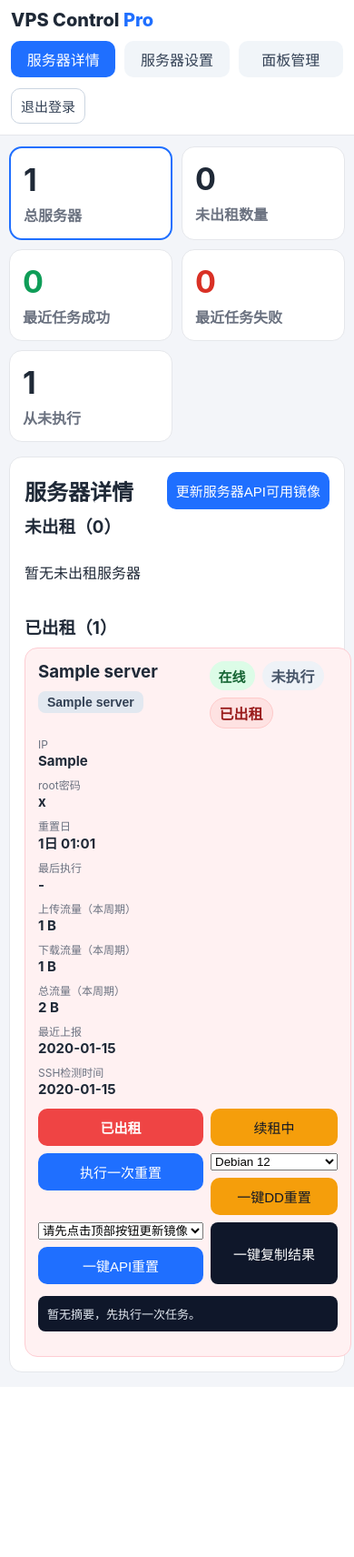
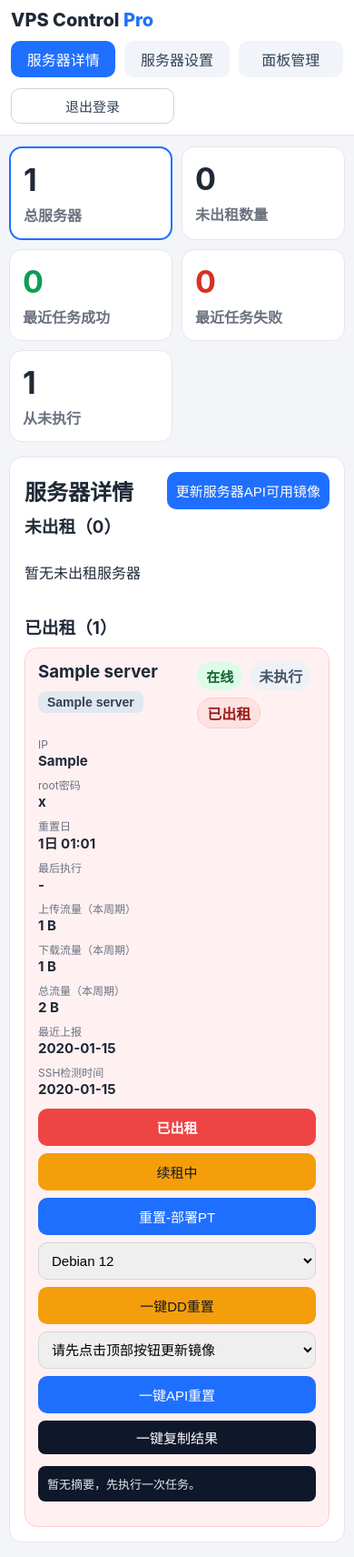
Before and after one commit to laijunquan216/VPS-, a Flask app: page /details in a window 390 px wide. Shown: the whole page at 91% size. Before the commit the page ends 1509 px from the top, so only its background shows below. Run offline with Flask 3, Linux system fonts and the light colour scheme; the visitor is signed in with stand-in values (Sample User, id 1); tables that the repository leaves empty hold one stand-in row (values such as "Sample post"); data that the repository does not hold is empty.

Commit message:
Fix mobile card overflow and disable sticky topbar

```diff
--- a/app.py
+++ b/app.py
@@ -399,7 +399,10 @@ def save_server_scp_images(server_id, images, selected_key=""):
 
 
 def load_server_scp_images(server_row):
-    text = (server_row.get("scp_image_catalog") or "").strip()
+    if isinstance(server_row, sqlite3.Row):
+        text = str(server_row["scp_image_catalog"] or "").strip()
+    else:
+        text = str((server_row or {}).get("scp_image_catalog") or "").strip()
     if not text:
         return []
     try:
@@ -929,8 +932,13 @@ def refresh_server_api_images(server_row, output_lines=None):
 
 
 def scp_reinstall_debian11(server_row, output_lines, preferred_image=None):
-    account = get_scp_account(server_row.get("scp_account_id"))
-    scp_server_id = (server_row.get("scp_server_id") or "").strip()
+    if isinstance(server_row, sqlite3.Row):
+        account_id = server_row["scp_account_id"]
+        scp_server_id = str(server_row["scp_server_id"] or "").strip()
+    else:
+        account_id = (server_row or {}).get("scp_account_id")
+        scp_server_id = str((server_row or {}).get("scp_server_id") or "").strip()
+    account = get_scp_account(account_id)
 
     if scp_server_id and account:
         output_lines.append(f"已使用面板已配置SCP绑定: 账号[{account['name']}], server_id={scp_server_id}")
@@ -1517,7 +1525,11 @@ def is_api_reinstall_trigger(trigger_type):
 
 def get_selected_scp_image(server_row):
     options = load_server_scp_images(server_row)
-    selected = pick_scp_image_option_by_key(options, server_row.get("scp_selected_image"))
+    if isinstance(server_row, sqlite3.Row):
+        selected_key = server_row["scp_selected_image"]
+    else:
+        selected_key = (server_row or {}).get("scp_selected_image")
+    selected = pick_scp_image_option_by_key(options, selected_key)
     if selected:
         return selected
     return options[0] if options else None
@@ -1834,7 +1846,7 @@ def extract_summary(server_row, raw_output):
     fb = re.search(r"📁\s*FileBrowser[\s\S]*?--------", raw_output)
 
     lines = [
-        f"{server_row['name']}（名称），{server_row['reset_day']}日 {int(server_row.get('reset_hour', 1)):02d}:{int(server_row.get('reset_minute', 0)):02d}（北京时间）重置，需要续租请提前下单",
+        f"{server_row['name']}（名称），{server_row['reset_day']}日 {int(server_row['reset_hour'] or 1):02d}:{int(server_row['reset_minute'] or 0):02d}（北京时间）重置，需要续租请提前下单",
         f"IP address: {ip_match.group(1) if ip_match else server_row['ip']}",
         f"Your new root passwort is {pass_match.group(1).strip() if pass_match else server_row['ssh_password']}",
     ]
@@ -1999,7 +2011,7 @@ class LiveLogBuffer(list):
             self.last_flush_at = now
 
 
-def run_remote(server_row, running_log_id, notify_on_failure=True, notify_on_success=True, reset_command_override=None, force_reinstall=False, preset_password=None, force_api_reinstall=False, selected_api_image=None):
+def run_remote(server_row, running_log_id, notify_on_failure=True, notify_on_success=True, reset_command_override=None, force_reinstall=False, preset_password=None, force_api_reinstall=False, selected_api_image=None, skip_post_deploy=False):
     title = f"[{server_row['name']} - {server_row['ip']}]"
     output_lines = LiveLogBuffer(running_log_id, flush_interval_seconds=10)
     output_lines.append(f"开始执行重置任务 {title}")
@@ -2138,19 +2150,22 @@ def run_remote(server_row, running_log_id, notify_on_failure=True, notify_on_suc
                 execute_command_and_collect(client, "重置任务", reset_command, output_lines)
 
         if reinstall_triggered and not force_reinstall:
-            token = ensure_server_agent_token(mutable_server["id"])
-            builtin_agent_command = build_agent_install_command(panel_base_url, token)
-            if client is None:
-                client = connect_ssh(mutable_server)
-                output_lines.append("执行 Agent安装任务 前重新建立SSH连接成功")
-            ensure_curl_available_for_agent(client, output_lines)
-            execute_command_and_collect(client, "Agent安装任务", builtin_agent_command, output_lines)
-
-            if agent_install_command:
-                prepared_agent_command = render_agent_install_command(agent_install_command, mutable_server)
-                execute_command_and_collect(client, "自定义Agent安装任务", prepared_agent_command, output_lines)
-
-        if ssh_command_2:
+            if skip_post_deploy:
+                output_lines.append("本次任务为一键API重置：仅执行系统重装，跳过Agent/SSH任务2/SSH任务3")
+            else:
+                token = ensure_server_agent_token(mutable_server["id"])
+                builtin_agent_command = build_agent_install_command(panel_base_url, token)
+                if client is None:
+                    client = connect_ssh(mutable_server)
+                    output_lines.append("执行 Agent安装任务 前重新建立SSH连接成功")
+                ensure_curl_available_for_agent(client, output_lines)
+                execute_command_and_collect(client, "Agent安装任务", builtin_agent_command, output_lines)
+
+                if agent_install_command:
+                    prepared_agent_command = render_agent_install_command(agent_install_command, mutable_server)
+                    execute_command_and_collect(client, "自定义Agent安装任务", prepared_agent_command, output_lines)
+
+        if ssh_command_2 and not skip_post_deploy:
             ssh_command_2, ssh2_password = inject_random_ssh2_password_if_needed(ssh_command_2)
             if ssh2_password:
                 output_lines.append(f"SSH任务2检测到固定密码参数，已替换为随机12位密码: {ssh2_password}")
@@ -2159,7 +2174,7 @@ def run_remote(server_row, running_log_id, notify_on_failure=True, notify_on_suc
                 output_lines.append("执行 SSH任务2 前重新建立SSH连接成功")
             execute_command_and_collect(client, "SSH任务2", ssh_command_2, output_lines)
 
-        if ssh_command_3:
+        if ssh_command_3 and not skip_post_deploy:
             if client is None:
                 client = connect_ssh(mutable_server)
                 output_lines.append("执行 SSH任务3 前重新建立SSH连接成功")
@@ -2350,6 +2365,7 @@ def task_worker_loop():
                 preset_password=dd_password,
                 force_api_reinstall=api_reinstall,
                 selected_api_image=selected_api_image,
+                skip_post_deploy=api_reinstall,
             )
 
             with closing(get_conn()) as conn:
--- a/static/style.css
+++ b/static/style.css
@@ -1,6 +1,10 @@
 :root{--bg:#f3f5f9;--card:#fff;--text:#1f2937;--muted:#6b7280;--primary:#1f6fff;--ok:#0f9d58;--bad:#d93025;}
 *{box-sizing:border-box}body{margin:0;font-family:Inter,Arial,sans-serif;background:var(--bg);color:var(--text)}
-.topbar{display:flex;justify-content:space-between;align-items:center;gap:12px;padding:16px 20px;background:#fff;border-bottom:1px solid #e5e7eb;position:sticky;top:0;z-index:9;flex-wrap:wrap}
+body{overflow-x:hidden}
+.server-card,.panel{max-width:100%}
+.dd-form select{max-width:100%}
+
+.topbar{display:flex;justify-content:space-between;align-items:center;gap:12px;padding:16px 20px;background:#fff;border-bottom:1px solid #e5e7eb;position:relative;z-index:1;flex-wrap:wrap}
 .brand{font-size:34px;font-weight:800;line-height:1.05}.brand span{color:var(--primary)}
 nav{display:flex;gap:10px;flex-wrap:wrap}.nav-link{padding:10px 14px;border-radius:10px;text-decoration:none;color:#334155;background:#f1f5f9}.nav-link.active{background:var(--primary);color:#fff}
 .container{max-width:1400px;margin:24px auto;padding:0 16px}
@@ -13,7 +17,7 @@ nav{display:flex;gap:10px;flex-wrap:wrap}.nav-link{padding:10px 14px;border-radi
 .grid-form{display:grid;grid-template-columns:repeat(auto-fit,minmax(240px,1fr));gap:12px}
 .grid-form label{display:flex;flex-direction:column;gap:5px;font-size:14px}
 .grid-form .full{grid-column:1/-1}.inline{flex-direction:row!important;align-items:center;gap:8px!important}
-input,textarea,button{border:1px solid #d1d5db;border-radius:10px;padding:10px;font-size:15px}
+input,textarea,select,button{border:1px solid #d1d5db;border-radius:10px;padding:10px;font-size:15px;max-width:100%}
 textarea{min-height:60px}button{background:var(--primary);color:#fff;border:none;cursor:pointer}.danger{background:#b42318}
 .button-row{display:flex;gap:10px;margin-top:10px}
 .inline-form{margin-top:10px}
@@ -22,14 +26,15 @@ textarea{min-height:60px}button{background:var(--primary);color:#fff;border:none
 .table{width:100%;border-collapse:collapse}.table th,.table td{padding:12px;border-bottom:1px solid #e5e7eb;text-align:left;vertical-align:top}
 .badge{padding:4px 10px;border-radius:999px;background:#eef2f7;color:#475569;font-weight:700}.badge.ok{background:#dcfce7;color:#166534}.badge.bad{background:#fee2e2;color:#991b1b}.badge.running{background:#dbeafe;color:#1d4ed8}.badge.queued{background:#fef3c7;color:#92400e}.badge.retrying{background:#ede9fe;color:#5b21b6}
 .badge.rent{border:1px solid transparent}.badge.rent-on{background:#fee2e2;color:#991b1b;border-color:#fecaca}.badge.rent-off{background:#dcfce7;color:#166534;border-color:#bbf7d0}
-pre{white-space:pre-wrap;background:#0f172a;color:#e2e8f0;padding:10px;border-radius:8px}
+pre{white-space:pre-wrap;overflow-wrap:anywhere;word-break:break-word;max-width:100%;background:#0f172a;color:#e2e8f0;padding:10px;border-radius:8px}
 .flash-wrap{margin-bottom:10px}.flash{padding:10px;border-radius:8px}.flash.success{background:#dcfce7;color:#166534}
 .log-card{margin-bottom:10px}.log-card.failed h3{color:#991b1b}.log-card.success h3{color:#166534}
 
 .server-columns{display:grid;grid-template-columns:1fr 1fr;gap:14px}
 .server-column h3{margin:4px 0 10px}
-.server-list{display:grid;gap:14px}
-.server-card{border:1px solid #e5e7eb;border-radius:14px;padding:14px}
+.server-list{display:grid;gap:14px;min-width:0}
+.server-column{min-width:0}
+.server-card{border:1px solid #e5e7eb;border-radius:14px;padding:14px;width:100%;min-width:0}
 .server-card.not-rented{background:#f0fdf4;border-color:#bbf7d0}
 .server-card.rented{background:#fff1f2;border-color:#fecdd3}
 .server-head{display:flex;justify-content:space-between;gap:10px;align-items:flex-start;margin-bottom:10px}
@@ -79,10 +84,12 @@ pre{white-space:pre-wrap;background:#0f172a;color:#e2e8f0;padding:10px;border-ra
   .brand{font-size:28px}
 }
 @media (max-width:680px){
-  .topbar{padding:12px}
+  .topbar{padding:12px;align-items:flex-start}
   .brand{font-size:20px}
   nav{width:100%}
   .nav-link{flex:1;text-align:center;padding:8px 10px}
+  .topbar form{width:100%}
+  .topbar .ghost-btn{display:block;width:100%;max-width:180px}
   .ghost-btn{padding:8px 10px}
   .container{margin:12px auto;padding:0 10px}
   .stats-grid{grid-template-columns:1fr 1fr;gap:10px}
@@ -90,8 +97,11 @@ pre{white-space:pre-wrap;background:#0f172a;color:#e2e8f0;padding:10px;border-ra
   .stat-card h3{font-size:34px}
   .server-meta{grid-template-columns:1fr}
   .server-columns{grid-template-columns:1fr}
-  .server-actions{display:grid;grid-template-columns:1fr 1fr}
+  .server-actions{display:grid;grid-template-columns:1fr}
   .server-actions form,.server-actions .copy-btn{width:100%}
+  .dd-form{display:grid;grid-template-columns:1fr;gap:8px}
+  .dd-form select{min-width:0;width:100%}
+  .renter-inline-form{display:grid;grid-template-columns:1fr;gap:8px}
   .renter-inline-form input{min-width:0;width:100%}
   .server-actions button{width:100%}
 }
--- a/templates/details.html
+++ b/templates/details.html
@@ -57,7 +57,7 @@
       {% endif %}
     </form>
     <form method="post" action="/servers/{{ row.id }}/run">
-      <button type="submit">执行一次重置</button>
+      <button type="submit">重置-部署PT</button>
     </form>
     <form method="post" action="/servers/{{ row.id }}/run-bin-reinstall" class="dd-form">
       <select name="reinstall_choice">
--- a/templates/index.html
+++ b/templates/index.html
@@ -56,7 +56,7 @@
           <div class="button-row"><button type="submit">保存修改</button></div>
         </form>
         <div class="button-row">
-          <form method="post" action="/servers/{{ s.id }}/run"><button type="submit">执行一次重置</button></form>
+          <form method="post" action="/servers/{{ s.id }}/run"><button type="submit">重置-部署PT</button></form>
           <form method="post" action="/servers/{{ s.id }}/delete" onsubmit="return confirm('确认删除?')"><button class="danger" type="submit">删除</button></form>
         </div>
       </details>
```
